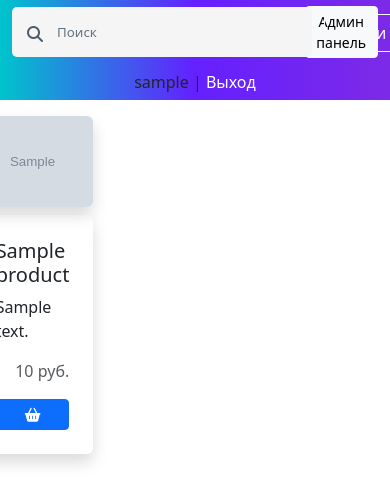
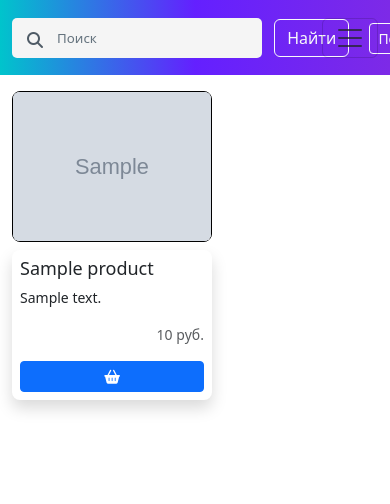
Before and after one commit to DEV-m1k0/market, a Django app: page / in a window 390 px wide; the page is wider, and only the part inside the window is pictured. Shown: the top 504 px of that part. Run offline with Django 4.2, Linux system fonts and the light colour scheme; a user stored in the database is signed in; tables that the repository leaves empty hold one stand-in row (values such as "Sample post"); grey boxes marked "Sample" are stand-in pictures; some libraries are stand-ins or nearby versions.

Commit message:
update adaptive for main page

```diff
--- a/core/static/main_page.css
+++ b/core/static/main_page.css
@@ -71,10 +71,6 @@ body {
     background-color: aqua;
 }
 
-.card {
-    height: 100%;
-}
-
 .text-center a {
     color: #ffffff;
     text-decoration: none;
@@ -97,3 +93,49 @@ body {
 .tag {
     position: absolute;
 }
+
+.my-card {
+    width: 16rem;
+}
+
+@media (max-width: 992px) {
+    .logined {
+        font-size: 14px;
+    }
+}
+
+@media (max-width: 1200px) {
+    .my-card {
+        width: 14rem;
+    }
+
+    .my-card h5 {
+        font-size: 18px;
+    }
+
+    .my-card p {
+        font-size: 14px;
+    }
+
+    .container-1 input#search {
+        width: 250px;
+        height: 40px;
+    }
+
+    .header .row {
+        height: 75px;
+    }
+
+    .container-1 .icon {
+        position: absolute;
+        z-index: 1;
+        margin-left: 15px;
+        margin-top: 10px;
+        color: #4f5b66;
+        float: left;
+    }
+
+    .icon-cart i{
+        font-size: 10px;
+    }
+}
--- a/core/templates/base.html
+++ b/core/templates/base.html
@@ -14,4 +14,5 @@
     {% endblock body %}
 </body>
 <script src="https://kit.fontawesome.com/00addd80c7.js" crossorigin="anonymous"></script>
+<script src="{% static 'bootstrap/js/bootstrap.js' %}"></script>
 </html>
--- a/core/templates/main_page.html
+++ b/core/templates/main_page.html
@@ -14,10 +14,10 @@
 
 {% block body %}
 
-<div class="w-100 header">
+<nav class="w-100 header">
     <div class="container h-100 align-content-center">
         <div class="row align-items-center">
-            <div class="box col-6 col">
+            <div class="box col-8">
                 <div class="container-1">
                     <form method="post">
                         {% csrf_token %}
@@ -30,34 +30,65 @@
                     </form>
                 </div>
             </div>
-            <div class="col text-center">
-                <a href="{% url 'cart' %}"><i class="fa-solid fa-basket-shopping"></i>{{count_products}}</a>
+
+            <div class="col text-end icon-cart d-md-block d-none">
+                <a href="{% url 'cart' %}" class="text-white text-decoration-none"><i class="fa-solid fa-basket-shopping" style="font-size: 32px;"></i>{{count_products}}</a>
             </div>
 
-            {% if request.user.is_staff %}
-                <div class="col"><a href="{% url 'admin_panel' %}" class="btn btn-light btn-sm">Админ панель</a></div>
-            {% endif %}
+            <!-- {% if request.user.is_staff %}
+                <div class="col text-center"><a href="{% url 'admin_panel' %}" class="btn btn-light btn-sm text-black">Админ панель</a></div>
+            {% endif %} -->
 
             {% if request.user.is_authenticated %}
-                <div class="col text-center ">{{user}} | <a href="{% url 'logout' %}">Выход</a></div>
+                <div class="col text-end text-white logined d-md-block d-none">{{user}} | <a href="{% url 'logout' %}" class="text-white text-decoration-none">Выход</a></div>
             {% else %}
-                <div class="col text-center">
+                <div class="col text-end d-md-block d-none">
                     <a href="{% url 'login' %}">Вход</a>
                 </div>
             {% endif %}
+
+
+            <div class="col">
+                <div class="navbar d-md-none d-flex justify-content-end">
+                    <button aria-expanded="false" class="navbar-toggler" type="button" data-bs-toggle="collapse" data-bs-target="#burger" aria-controls="burger"><span class="navbar-toggler-icon"></span></button>
+                </div>
+
+                <div class="collapse position-absolute" id="burger">
+                    <div class="card card-body">
+                        <ul>
+                            <li>
+                                <a href="{% url 'cart' %}" class="text-black text-decoration-none">
+                                    <i class="fa-solid fa-basket-shopping" style="font-size: 32px;"></i>{{count_products}}
+                                </a>
+                            </li>
+                            <li>
+                                {% if request.user.is_authenticated %}
+                                    <div class="col text-end text-black logined">{{user}} | <a href="{% url 'logout' %}" class="text-black text-decoration-none">Выход</a></div>
+                                {% else %}
+                                    <div class="col text-end">
+                                        <a href="{% url 'login' %}">Вход</a>
+                                    </div>
+                                {% endif %}
+                            </li>
+                        </ul>
+                    </div>
+                </div>
+            </div>
+
         </div>
     </div>
-</div>
+</nav>
 
 <div class="container">
-    <div class="row">
+
+    <div class="row d-flex justify-content-between">
         {% for product in products %}
-            <div class="col-2 my-3 d-flex justify-content-center">
-                <div class="" style="width: 13rem;">
-                    <div class="shadow rounded-2"><img src="{{product.image.url}}" class="card-img-top rounded-2" alt="..."></div>
-                    <div class="mt-2 shadow rounded-2 p-4">
+            <div class="my-card my-3">
+                <div class="">
+                    <div class="rounded-3 border border-1 border-black"><img src="{{product.image.url}}" class="card-img-top rounded-2" alt="..."></div>
+                    <div class="mt-2 shadow rounded-3 p-xl-3 p-2">
                         <h5 class="">{{product.title}}</h5>
-                        <p class="">{{product.description}}</p>
+                        <p class="w-100 overflow-scroll">{{product.description}}</p>
                         <div class="text-end"><p class="text-body-secondary">{{product.price}} руб.</p></div>
                         <form action="{% url 'add_product' product.id %}" method="post">
                             {% csrf_token %}
```
